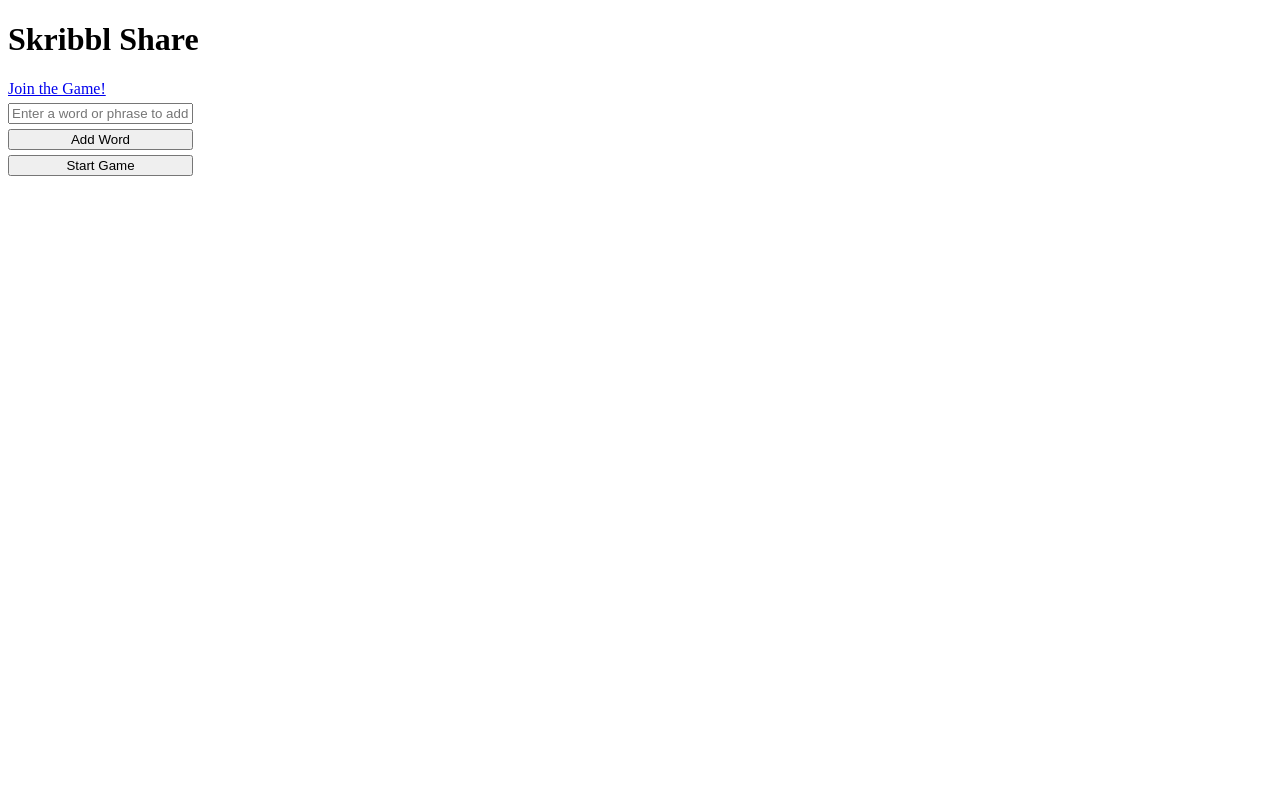
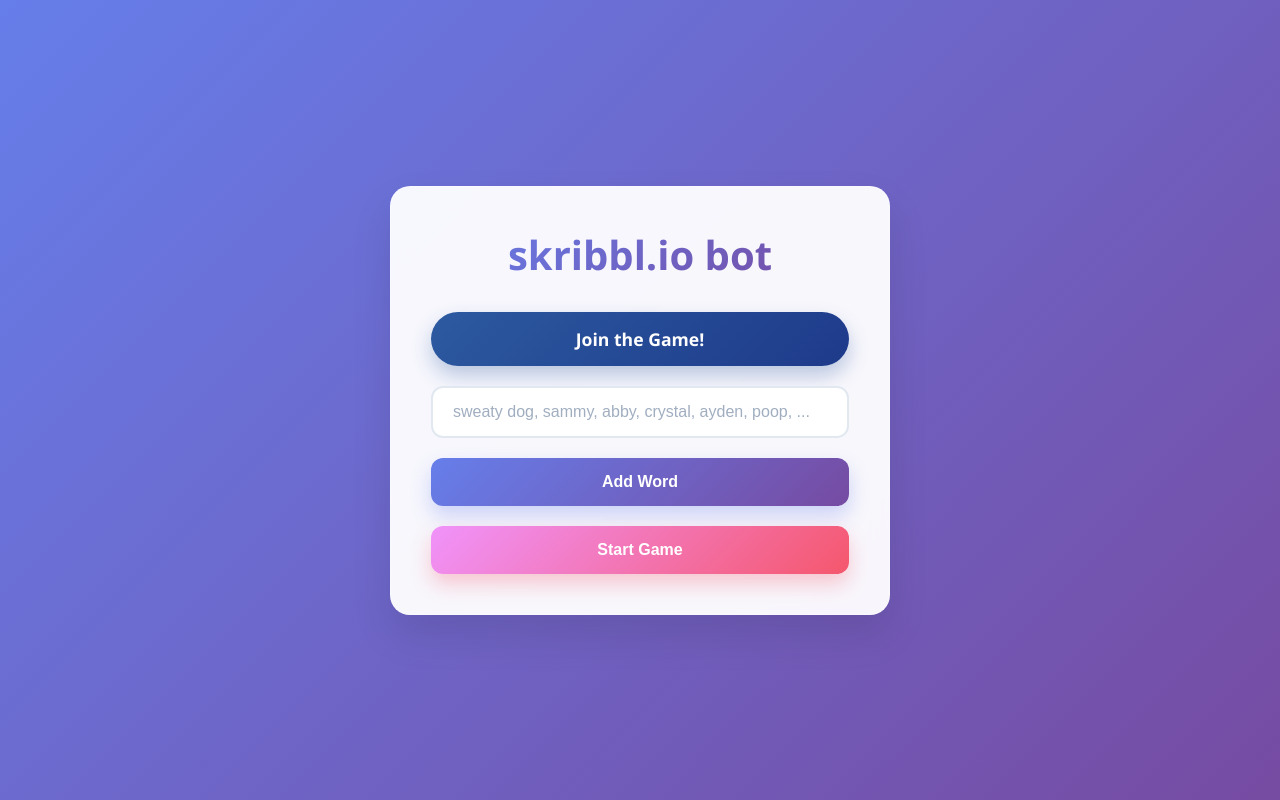
Before and after one commit to leiDnedyA/skribbl-io-share, a website: page static/index.html in a window 1280 px wide. Drawn offline with Linux system fonts and the light colour scheme.

```diff
--- a/static/index.html
+++ b/static/index.html
@@ -3,22 +3,150 @@
 <head>
     <meta charset="UTF-8">
     <meta name="viewport" content="width=device-width, initial-scale=1.0">
-    <title>Skribbl Share</title>
+    <title>skribbl.io bot</title>
     <style>
-#wordForm {
-  display: flex;
-  flex-direction: column;
-  gap: 5px;
-  width: fit-content;
-}
+        * {
+            margin: 0;
+            padding: 0;
+            box-sizing: border-box;
+        }
+
+        body {
+            font-family: 'Segoe UI', Tahoma, Geneva, Verdana, sans-serif;
+            background: linear-gradient(135deg, #667eea 0%, #764ba2 100%);
+            min-height: 100vh;
+            display: flex;
+            align-items: center;
+            justify-content: center;
+            padding: 20px;
+        }
+
+        .container {
+            background: rgba(255, 255, 255, 0.95);
+            backdrop-filter: blur(10px);
+            border-radius: 20px;
+            padding: 40px;
+            box-shadow: 0 20px 40px rgba(0, 0, 0, 0.1);
+            text-align: center;
+            max-width: 500px;
+            width: 100%;
+            border: 1px solid rgba(255, 255, 255, 0.2);
+        }
+
+        h1 {
+            color: #2d3748;
+            font-size: 2.5rem;
+            font-weight: 700;
+            margin-bottom: 30px;
+            background: linear-gradient(135deg, #667eea, #764ba2);
+            -webkit-background-clip: text;
+            -webkit-text-fill-color: transparent;
+            background-clip: text;
+        }
+
+        #wordForm {
+            display: flex;
+            flex-direction: column;
+            gap: 20px;
+            width: 100%;
+        }
+
+        .join-link {
+            display: inline-block;
+            background: linear-gradient(135deg, #2c5aa0 0%, #1e3a8a 100%);
+            color: white;
+            text-decoration: none;
+            padding: 15px 30px;
+            border-radius: 50px;
+            font-weight: 600;
+            font-size: 1.1rem;
+            transition: all 0.3s ease;
+            box-shadow: 0 10px 20px rgba(44, 90, 160, 0.3);
+        }
+
+        .join-link:hover {
+            transform: translateY(-2px);
+            box-shadow: 0 15px 30px rgba(44, 90, 160, 0.4);
+        }
+
+        input[type="text"] {
+            padding: 15px 20px;
+            border: 2px solid #e2e8f0;
+            border-radius: 12px;
+            font-size: 1rem;
+            transition: all 0.3s ease;
+            background: white;
+            color: #2d3748;
+        }
+
+        input[type="text"]:focus {
+            outline: none;
+            border-color: #667eea;
+            box-shadow: 0 0 0 3px rgba(102, 126, 234, 0.1);
+            transform: translateY(-1px);
+        }
+
+        input[type="text"]::placeholder {
+            color: #a0aec0;
+        }
+
+        button, input[type="submit"] {
+            padding: 15px 30px;
+            border: none;
+            border-radius: 12px;
+            font-size: 1rem;
+            font-weight: 600;
+            cursor: pointer;
+            transition: all 0.3s ease;
+            color: white;
+        }
+
+        #addWord {
+            background: linear-gradient(135deg, #667eea 0%, #764ba2 100%);
+            box-shadow: 0 10px 20px rgba(102, 126, 234, 0.3);
+        }
+
+        #addWord:hover {
+            transform: translateY(-2px);
+            box-shadow: 0 15px 30px rgba(102, 126, 234, 0.4);
+        }
+
+        #startButton {
+            background: linear-gradient(135deg, #f093fb 0%, #f5576c 100%);
+            box-shadow: 0 10px 20px rgba(245, 87, 108, 0.3);
+        }
+
+        #startButton:hover {
+            transform: translateY(-2px);
+            box-shadow: 0 15px 30px rgba(245, 87, 108, 0.4);
+        }
+
+        button:active, input[type="submit"]:active {
+            transform: translateY(0);
+        }
+
+        @media (max-width: 480px) {
+            .container {
+                padding: 30px 20px;
+            }
+
+            h1 {
+                font-size: 2rem;
+            }
+
+            .join-link, button, input[type="submit"] {
+                padding: 12px 24px;
+                font-size: 0.95rem;
+            }
+        }
     </style>
 </head>
 <body>
     <div class="container">
-        <h1>Skribbl Share</h1>
+        <h1>skribbl.io bot</h1>
         <form id="wordForm">
-          <a href="%game_url%">Join the Game!</a>
-          <input type="text" id="word" placeholder="Enter a word or phrase to add">
+          <a href="%game_url%" class="join-link" target="_blank">Join the Game!</a>
+          <input type="text" id="word" placeholder="sweaty dog, sammy, abby, crystal, ayden, poop, ...">
           <input type="submit" id="addWord" value="Add Word">
           <button id="startButton">Start Game</button>
         </form>
@@ -41,12 +169,17 @@
             wordInput.value = '';
         }
 
-        async function startGame() {
+        async function startGame(e) {
+          e?.preventDefault();
           const response = await fetch('/api/start-game', {
             method: 'POST'
           });
           const data = await response.json();
-          alert(data?.message ? data.message : 'Failed to start game.');
+          if (response.ok) {
+            alert(data.message);
+          } else {
+            alert(data.message);
+          }
         }
 
         document.getElementById('wordForm').addEventListener('submit', addWord);
```
Also changed, not shown: index.js (+25 -14 lines), package.json (+7 -2 lines).
